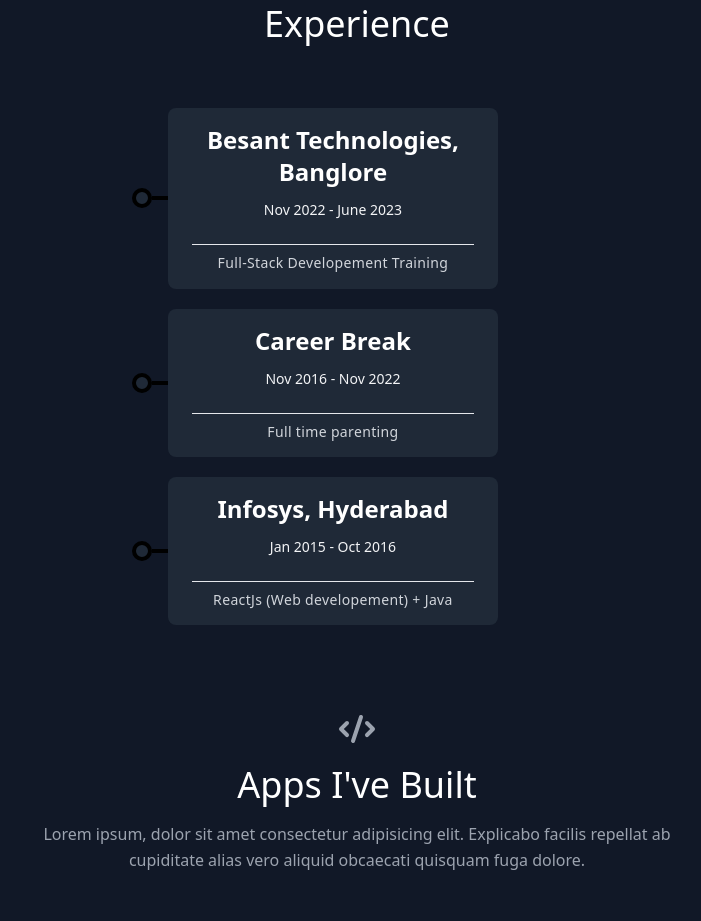
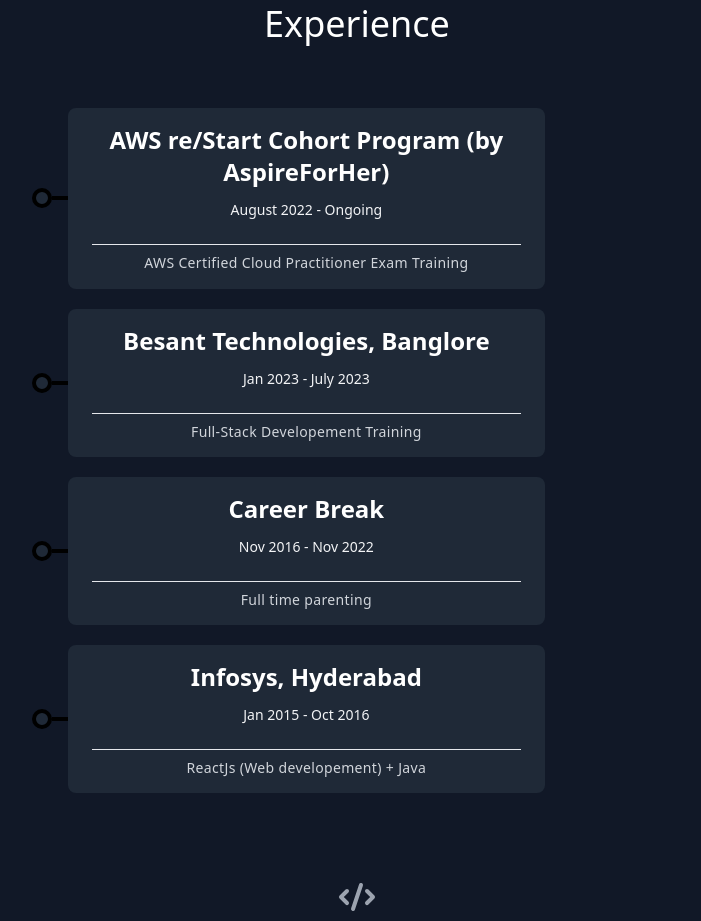
Before and after one commit to PripatOnGit/Priyanka_Patil_Portfolio_Website, a React (Create React App) app: page / in a window 1280 px wide. Shown: the part 1880-2801 px from the top of the page, without its empty margins (283-984 px from the left). Built offline with nearby package versions, Linux system fonts and the light colour scheme.

Commit message:
adding aws cohort

```diff
--- a/public/index.html
+++ b/public/index.html
@@ -24,7 +24,7 @@
       work correctly both with client-side routing and a non-root public URL.
       Learn how to configure a non-root public URL by running `npm run build`.
     -->
-    <title>My Portfolio</title>
+    <title>Priyanka Patil</title>
   </head>
   <body>
 
--- a/src/data.js
+++ b/src/data.js
@@ -47,10 +47,16 @@
 
 export const experience = [
   {
+    company: "AWS re/Start Cohort Program (by AspireForHer)",
+    duration: "August 2022 - Ongoing",
+    tech: "AWS Certified Cloud Practitioner Exam Training",
+  },
+  {
     company: "Besant Technologies, Banglore",
-    duration: "Nov 2022 - June 2023",
+    duration: "Jan 2023 - July 2023",
     tech: "Full-Stack Developement Training",
-  }, {
+  },
+  {
     company: "Career Break",
     duration: "Nov 2016 - Nov 2022",
     tech: "Full time parenting",
@@ -60,7 +66,6 @@
     duration: "Jan 2015 - Oct 2016",
     tech: "ReactJs (Web developement) + Java",
   }
-
 ];
 
 export const certification = [
```
